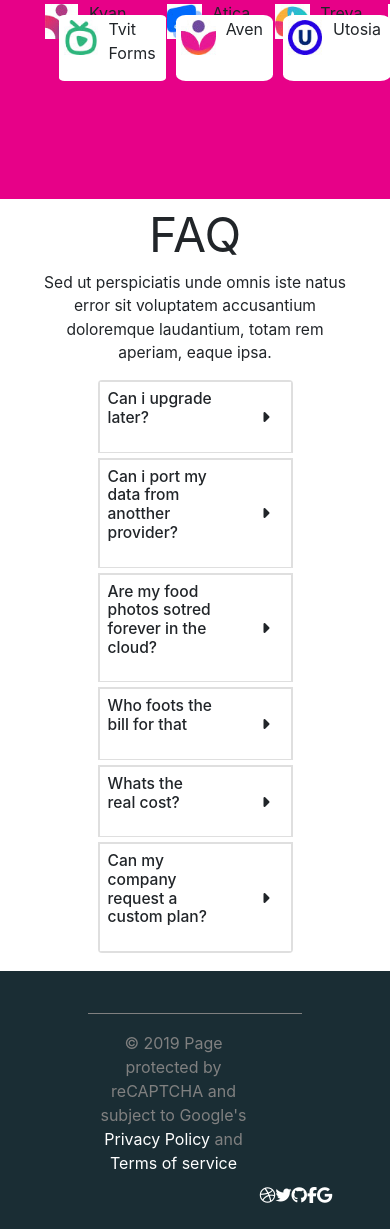
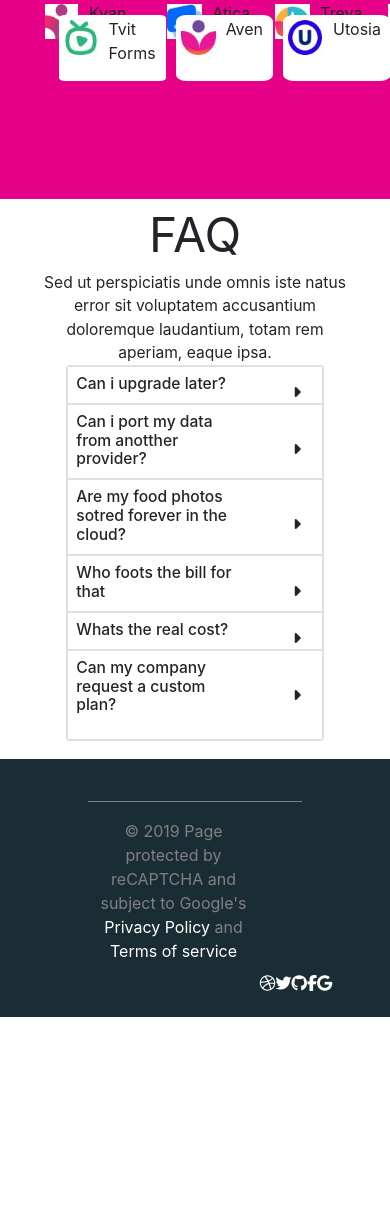
Before and after one commit to Lythis/Projet-final, a PHP site: page /index.php in a window 390 px wide; the page is wider, and only the part inside the window is pictured. Shown: the part 3678-4907 px from the top of that part. After the commit the page ends 4695 px from the top of that part, so only its background shows below. Run offline with PHP 8.4, Linux system fonts and the light colour scheme; some libraries are stand-ins or nearby versions.

Commit message:
modif responsive

```diff
--- a/CSS/style.css
+++ b/CSS/style.css
@@ -1152,6 +1152,9 @@ button[aria-expanded="false"] .afficher
         margin-top: 22%;
         margin-bottom: 18%;
     }
+    .card{
+        margin-top: -10%;
+    }
 
     .cardP {
         background-color: white;
@@ -1173,12 +1176,17 @@ button[aria-expanded="false"] .afficher
     .bouttonC{
         margin-left: 0%;
     }
+    .card{
+        margin-top: -4%;
+        margin-left: 17%;
+        margin-right: 17%;
+    }
 }
 @media screen and (min-width: 1200px){
     .card{
-        margin-left: 25% ;
-        margin-right: 25% ;
-
+        margin-left: 29%;
+        margin-right: 29%;
+        margin-top: -2%;
     }
 }
 @media screen and (min-width: 700px) and (max-width : 1300px){
```
